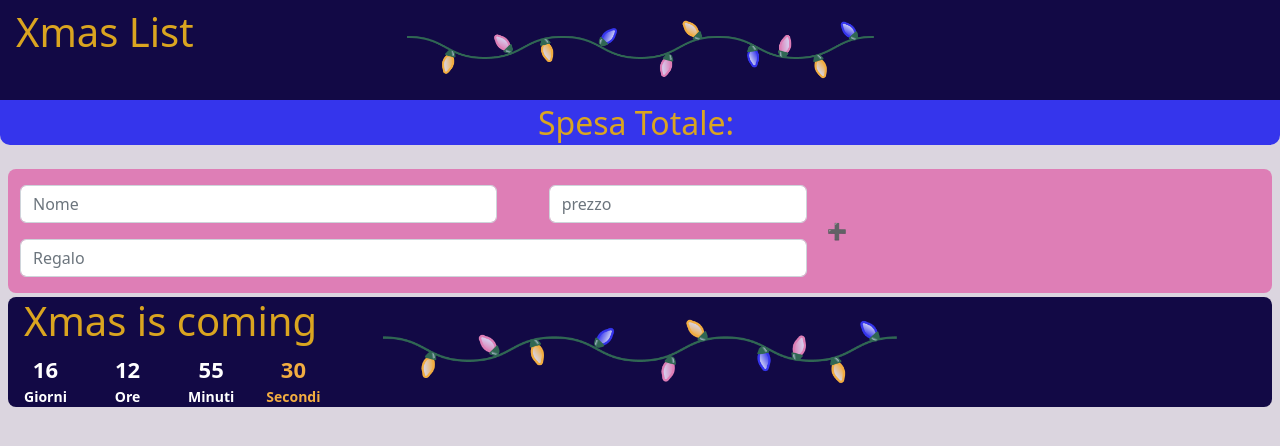
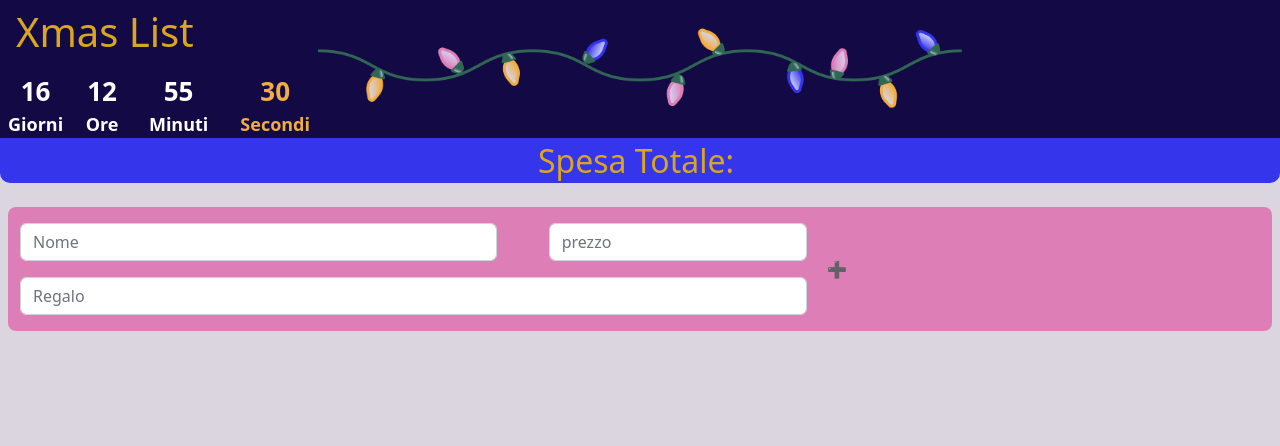
Before and after one commit to Andrearusso94/MY_Xmas_List, a plain HTML site: page index.html in a window 1280 px wide. Drawn offline with nearby package versions, Linux system fonts and the light colour scheme.

Commit message:
add counter in section Header

```diff
--- a/assets/css/style.css
+++ b/assets/css/style.css
@@ -10,11 +10,26 @@ body{
 .header-top{
     background-color: #120945;
     background-image: url(/assets/img/lights.png);
-    height: 100px;
     background-size: contain;
     background-repeat: no-repeat;
     background-position: center bottom;
 }
+
+.counter-block {
+    color: #ffffff;
+    text-align: center;
+    font-weight: 600;
+}
+.counter-block:last-child {
+    color: #F2AD41;
+}
+.counter-block-number {
+    font-size: 26px;
+}
+.counter-block-label {
+    font-size: 18px;
+}
+
 h1{
     color:goldenrod;
 }
@@ -93,26 +108,3 @@ width: 100%;
     background-color: transparent;
     padding-right: 6px;
 }
-
-.panel {
-    background-color: #120945;
-    border-radius: 8px;
-    background-image: url(/assets/img/lights.png);
-    background-size: contain;
-    background-repeat: no-repeat;
-    background-position: bottom;
-}
-.counter-block {
-    color: #ffffff;
-    text-align: center;
-    font-weight: 600;
-}
-.counter-block:last-child {
-    color: #F2AD41;
-}
-.counter-block-number {
-    font-size: 22px;
-}
-.counter-block-label {
-    font-size: 14px;
-}
--- a/index.html
+++ b/index.html
@@ -16,7 +16,32 @@
 <body>
     <header class="sticky-top">
         <div class="header-top">
-            <h1 class="py-2 px-3">Xmas List</h1>
+
+
+            <div class="count-noel">
+                <div class="panel">
+                    <h1 class="px-3 py-2">Xmas List</h1>
+                    <!-- Counter -->
+                    <div class="counter d-flex ">
+                        <div class="counter-block ">
+                            <div id="days" class="counter-block-number mx-2">00</div>
+                            <div class="counter-block-label mx-2">Giorni</div>
+                        </div>
+                        <div class="counter-block mx-2">
+                            <div id="hours" class="counter-block-number mx-2">00</div>
+                            <div class="counter-block-label">Ore</div>
+                        </div>
+                        <div class="counter-block">
+                            <div id="minutes" class="counter-block-number mx-3">00</div>
+                            <div class="counter-block-label mx-3">Minuti</div>
+                        </div>
+                        <div class="counter-block">
+                            <div id="seconds" class="counter-block-number mx-3">00</div>
+                            <div class="counter-block-label mx-3">Secondi</div>
+                        </div>
+                    </div>
+                </div>
+            </div>
         </div>
         <div class="header-bottom">
             <h2 class="text-center py-1">Spesa Totale: <span class="total-slot py-2 mx-1"></span></h2>
@@ -41,37 +66,17 @@
 
             <form class="d-flex" id="gift-form">
                 <div class="form-fields d-flex">
-                    <input type="text" class="form-control mx-1 my-2" placeholder="Nome" name="name-field" value="" id="name-field"></input>
-                   <input type="number" step="0.01" max="1000" class="form-control mx-1 my-2" name="price-field" placeholder="prezzo" id="price-field">
-                    <input type="text" class="form-control mx-1 my-2" placeholder="Regalo" maxlength="35" name="description-field" id="description-field"></input>
+                    <input type="text" class="form-control mx-1 my-2" placeholder="Nome" name="name-field" value=""
+                        id="name-field"></input>
+                    <input type="number" step="0.01" max="1000" class="form-control mx-1 my-2" name="price-field"
+                        placeholder="prezzo" id="price-field">
+                    <input type="text" class="form-control mx-1 my-2" placeholder="Regalo" maxlength="35"
+                        name="description-field" id="description-field"></input>
 
                 </div><button class="form-btn mx-2" type="submit">➕</button>
 
-             </form>
-              <div class="count-noel my-1">
-                <div class="panel">
-                    <h1 class="px-3">Xmas is coming</h1>
-                    <!-- Counter -->
-                    <div class="counter d-flex ">
-                        <div class="counter-block ">
-                            <div id="days" class="counter-block-number mx-3">00</div>
-                            <div class="counter-block-label mx-3">Giorni</div>
-                        </div>
-                        <div class="counter-block mx-3">
-                            <div id="hours" class="counter-block-number mx-3">00</div>
-                            <div class="counter-block-label">Ore</div>
-                        </div>
-                        <div class="counter-block">
-                            <div id="minutes" class="counter-block-number mx-3">00</div>
-                            <div class="counter-block-label mx-3">Minuti</div>
-                        </div>
-                        <div class="counter-block">
-                            <div id="seconds" class="counter-block-number mx-3">00</div>
-                            <div class="counter-block-label mx-3">Secondi</div>
-                        </div>
-                    </div>
-                </div>
-            </div>
+            </form>
+
         </div>
     </main>
     <footer>
@@ -85,8 +90,8 @@
     <script src="https://cdn.jsdelivr.net/npm/bootstrap@5.2.1/dist/js/bootstrap.min.js"
         integrity="sha384-7VPbUDkoPSGFnVtYi0QogXtr74QeVeeIs99Qfg5YCF+TidwNdjvaKZX19NZ/e6oz" crossorigin="anonymous">
         </script>
-        <!--Javascript-->
-        <script src="/assets/Js/main.js"></script>
+    <!--Javascript-->
+    <script src="/assets/Js/main.js"></script>
 </body>
 
 </html>
```
